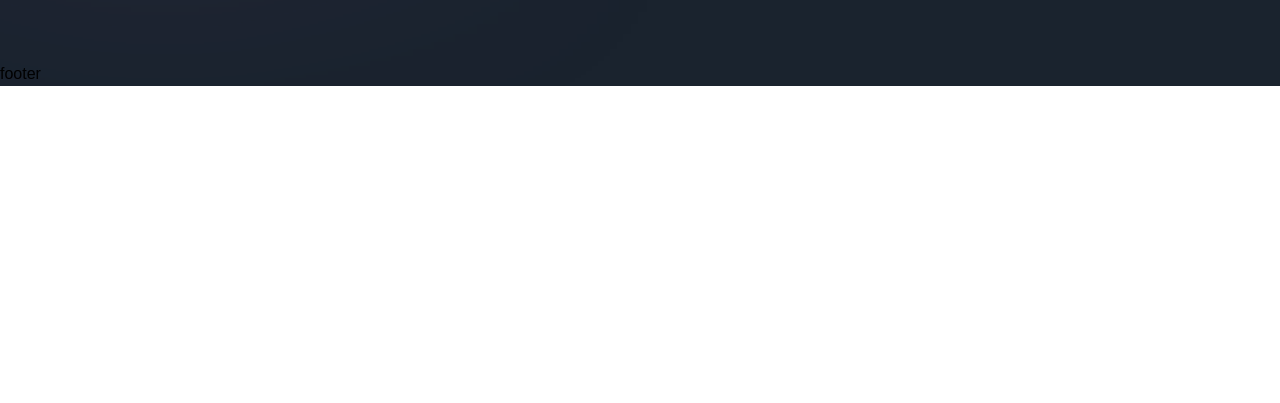
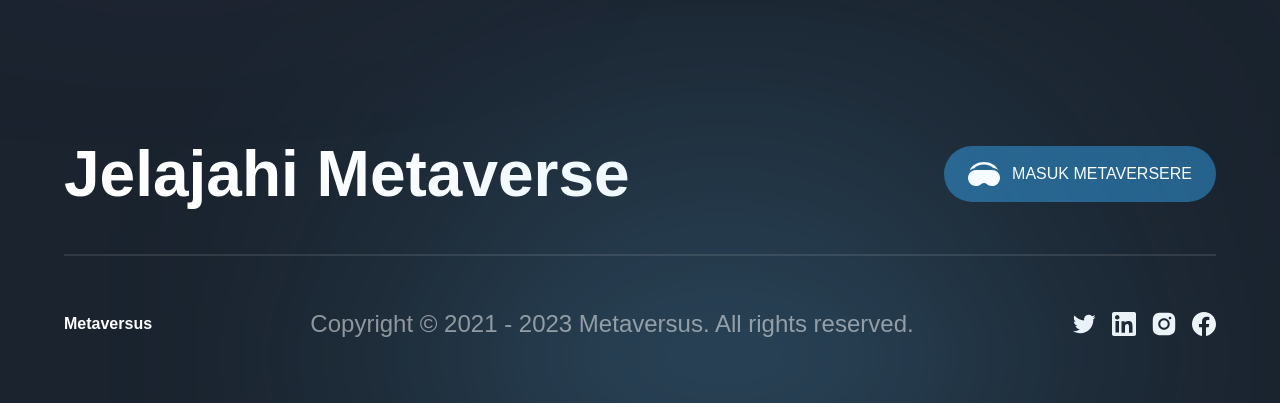
Before and after one commit to angjaay/metaverse-landing-page, a Next.js app: page / in a window 1280 px wide. Shown: the part 6805-7208 px from the top of the page. Before the commit the page ends 6891 px from the top, so only its background shows below. Built offline with nearby package versions, Linux system fonts and the light colour scheme; a web font is replaced by a local one.

Commit message:
create footer and finish

```diff
--- a/components/Footer.jsx
+++ b/components/Footer.jsx
@@ -1,9 +1,60 @@
 'use client';
 
+import { motion } from 'framer-motion';
+import styles from '../styles';
+import { socials } from '../constants';
+import { footerVariants} from '../utils/motion';
+
 const Footer = () => (
-  <footer>
-    footer
-  </footer>
+  <motion.footer
+    variants={footerVariants}
+    initial="hidden"
+    whileInView="show"
+    className={`${styles.paddings} py-8 relative`}
+  >
+    <div className='footer-gradient '/>
+
+    <div className={`${styles.innerWidth} mx-auto flex flex-col gap-8`}>
+      <div className='flex items-center justify-between flex-wrap gap-5'>
+        <h4 className='font-bold md:text-[64px] text-[44px] text-white'>
+          Jelajahi Metaverse
+        </h4>
+        <button type='button' className='flex items-center h-fit py-4 px-6 bg-[#25618b] rounded-[32px] gap-[12px]'>
+          <img
+            src='/headset.svg'
+            alt='headset'
+            className='2-[24px] h-[24px] object-contain'
+          />
+          <span className='font-normal text-[16px] text-white'>
+            MASUK METAVERSERE
+          </span>
+        </button>
+      </div>
+
+      <div className='flex flex-col '>
+        <div className='mb-[50px] h-[2px] bg-white opacity-10'/>
+        <div className='flex items-center justify-between flex-wrap gap-4'>
+          <h4 className='font-extrabold tetx-[24px] text-white'>
+            Metaversus
+          </h4>
+          <p className='font-normal text-[24px] text-white opacity-50'>
+            Copyright © 2021 - 2023 Metaversus. All rights reserved.
+          </p>
+          <div className='flex gap-4'>
+            {socials.map((social) => (
+              <img src={social.url}
+              key={social.name}
+              alt={social.name}
+              className='w-[24px] h-[24px] object-contain cursor-pointer'
+              />
+            ))}
+          </div>
+        </div>
+
+      </div>
+
+    </div>
+  </motion.footer>
 );
 
 export default Footer;
```
